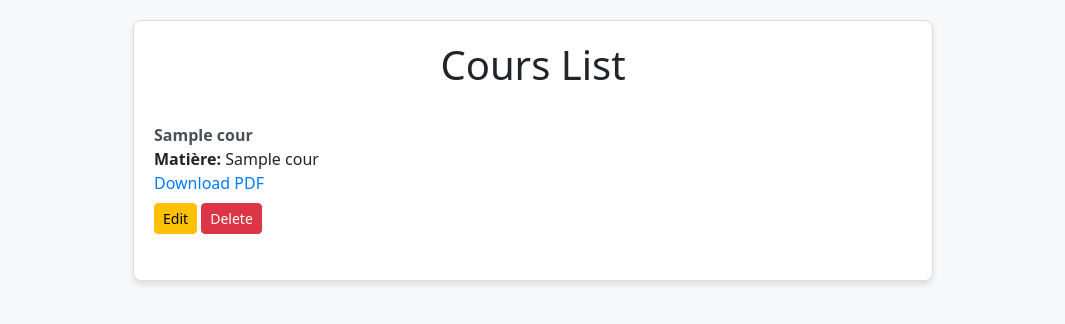
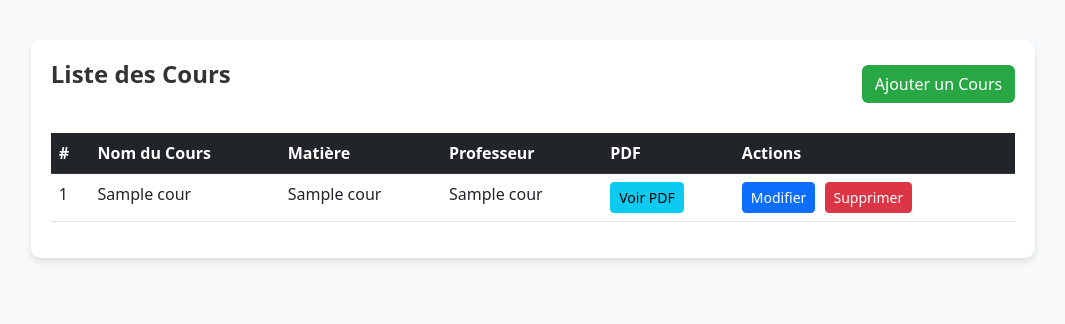
Before and after one commit to elqesbyy/myproject, a CodeIgniter 4 app: the page made by app/Views/cour/index.php in a window 1280 px wide. Shown: the top 324 px of the page, without its empty margins (107-1172 px from the left). Run offline with PHP 8.4 and a stand-in for CodeIgniter, Linux system fonts and the light colour scheme; the template is opened without the code that fills it: most values are stand-ins (such as "Sample title", 1, 10 or a date in 2020); some libraries are stand-ins or nearby versions.

Commit message:
PDF_Show_Success

```diff
--- a/app/Config/Routes.php
+++ b/app/Config/Routes.php
@@ -7,6 +7,7 @@ use CodeIgniter\Router\RouteCollection;
  */
 
 $routes->get('/admindashboard', 'Home::index');
+$routes->get('/professeurdashboard', 'Home::professeurdashboard');
 
 
 
--- a/app/Controllers/Home.php
+++ b/app/Controllers/Home.php
@@ -4,6 +4,7 @@ namespace App\Controllers;
 use App\Models\Admin;
 use App\Models\Professeur;
 use App\Models\Etudiant;
+use App\Models\Cour;
 
 class Home extends BaseController
 {
@@ -25,4 +26,9 @@ class Home extends BaseController
             'total_etudiants' => $total_etudiants
     ]);
     }
+
+    public function professeurdashboard()
+    {
+       //
+    }
 }
--- a/app/Database/Migrations/2024-11-24-205423_CreateProfesseursTable.php
+++ b/app/Database/Migrations/2024-11-24-164159_CreateProfesseursTable.php
@@ -11,6 +11,7 @@ class CreateProfesseursTable extends Migration
         $this->forge->addField([
             'id' => [
                 'type' => 'INT',
+                'constraint'     => 11,
                 'auto_increment' => true,
             ],
             'name' => [
--- a/app/Database/Migrations/2024-11-24-164159_CreateCoursTable.php
+++ b/app/Database/Migrations/2024-11-24-174159_CreateCoursTable.php
@@ -15,6 +15,10 @@ class CreateCoursTable extends Migration
                 'auto_increment' => true,
             ],
             'matiere_id' => [
+                'type'       => 'INT',
+                'constraint' => 11,
+            ],
+            'professeur_id' => [
                 'type'       => 'INT',
                 'constraint' => 11,
             ],
@@ -39,9 +43,9 @@ class CreateCoursTable extends Migration
 
         $this->forge->addKey('id', true);
         $this->forge->addForeignKey('matiere_id', 'matieres', 'id', 'CASCADE', 'CASCADE');
+        $this->forge->addForeignKey('professeur_id', 'professeurs', 'id', 'CASCADE', 'CASCADE'); // New foreign key
         $this->forge->createTable('cours');
     }
-
 
     public function down()
     {
--- a/app/Models/Cour.php
+++ b/app/Models/Cour.php
@@ -12,7 +12,7 @@ class Cour extends Model
     protected $returnType       = 'array';
     protected $useSoftDeletes   = false;
     protected $protectFields    = true;
-    protected $allowedFields    = ['matiere_id', 'name', 'pdf_file'];
+    protected $allowedFields    = ['matiere_id','professeur_id', 'name', 'pdf_file'];
 
     protected bool $allowEmptyInserts = false;
     protected bool $updateOnlyChanged = true;
--- a/app/Views/cour/index.php
+++ b/app/Views/cour/index.php
@@ -3,85 +3,88 @@
 <head>
     <meta charset="UTF-8">
     <meta name="viewport" content="width=device-width, initial-scale=1.0">
-    <title>Cours List</title>
+    <title>Liste des Cours</title>
     <!-- Bootstrap CSS -->
     <link href="https://cdn.jsdelivr.net/npm/bootstrap@5.3.0/dist/css/bootstrap.min.css" rel="stylesheet">
     <style>
         body {
-            background-color: #f8f9fa; /* Light gray background */
+            background-color: #f8f9fa;
         }
-        .cours-list {
-            max-width: 800px;
-            margin: 20px auto;
+        .table-container {
+            margin: 40px auto;
+            max-width: 90%;
+            background: #ffffff;
             padding: 20px;
-            background: #ffffff; /* White background for the card */
-            border: 1px solid #ddd;
-            border-radius: 8px;
-            box-shadow: 0 4px 6px rgba(0, 0, 0, 0.1); /* Subtle shadow */
+            border-radius: 10px;
+            box-shadow: 0px 4px 6px rgba(0, 0, 0, 0.1);
         }
-        .cours-item {
-            border-bottom: 1px solid #ddd;
-            padding: 10px 0;
+        .table-title {
+            margin-bottom: 20px;
+            font-size: 24px;
+            font-weight: bold;
+            color: #333333;
         }
-        .cours-item:last-child {
-            border-bottom: none;
+        .action-buttons a {
+            margin-right: 5px;
         }
-        .cours-name {
-            font-weight: bold;
-            color: #495057;
+        .btn-add {
+            background-color: #28a745;
+            color: white;
         }
-        .cours-pdf {
-            color: #007bff;
-            text-decoration: none;
-        }
-        .cours-pdf:hover {
-            text-decoration: underline;
+        .btn-add:hover {
+            background-color: #218838;
+            color: white;
         }
     </style>
 </head>
 <body>
     <div class="container">
-        <div class="cours-list">
-            <h1 class="text-center mb-4">Cours List</h1>
-
-            <!-- Success or Error Messages -->
-            <?php if (session()->getFlashdata('success')): ?>
-                <div class="alert alert-success">
-                    <?= session()->getFlashdata('success'); ?>
-                </div>
-            <?php endif; ?>
-            <?php if (session()->getFlashdata('error')): ?>
-                <div class="alert alert-danger">
-                    <?= session()->getFlashdata('error'); ?>
-                </div>
-            <?php endif; ?>
-
-            <ul class="list-unstyled">
-                <?php foreach ($cours as $course): ?>
-                    <li class="cours-item">
-                        <span class="cours-name"><?= esc($course['name']); ?></span><br>
-                        <strong>Matière:</strong> <?= esc($course['matiere_name']); ?><br>
-
-                        <!-- PDF file link (if exists) -->
-                        <?php if ($course['pdf_file']): ?>
-                            <a href="<?= base_url('uploads/' . esc($course['pdf_file'])); ?>" class="cours-pdf" target="_blank">Download PDF</a>
-                        <?php else: ?>
-                            <span>No PDF available</span>
-                        <?php endif; ?>
-
-                        <!-- Edit and Delete buttons -->
-                        <div class="mt-2">
-                        <a href="/cour/edit/<?= $course['id']; ?>" class="btn btn-warning btn-sm">Edit</a>
-                        <a href="/cour/delete/<?= $course['id']; ?>" class="btn btn-danger btn-sm" onclick="return confirm('Are you sure?');">Delete</a>
-
-
-                        </div>
-                    </li>
-                <?php endforeach; ?>
-            </ul>
+        <div class="table-container">
+            <div class="d-flex justify-content-between align-items-center mb-4">
+                <h1 class="table-title">Liste des Cours</h1>
+                <a href="/cour/create" class="btn btn-add">Ajouter un Cours</a>
+            </div>
+            <table class="table table-hover">
+                <thead class="table-dark">
+                    <tr>
+                        <th>#</th>
+                        <th>Nom du Cours</th>
+                        <th>Matière</th>
+                        <th>Professeur</th>
+                        <th>PDF</th>
+                        <th>Actions</th>
+                    </tr>
+                </thead>
+                <tbody>
+                    <?php if (!empty($cours)): ?>
+                        <?php foreach ($cours as $index => $cour): ?>
+                            <tr>
+                                <td><?= $index + 1; ?></td>
+                                <td><?= esc($cour['name']); ?></td>
+                                <td><?= esc($cour['matiere_name']); ?></td>
+                                <td><?= esc($cour['professeur_name']); ?></td>
+                                <td>
+                                    <?php if (!empty($cour['pdf_file'])): ?>
+                                        <a href="<?=  $cour['pdf_file']; ?>" target="_blank" class="btn btn-sm btn-info">Voir PDF</a>
+                                        <?php else: ?>
+                                        <span class="text-muted">Aucun fichier</span>
+                                    <?php endif; ?>
+                                </td>
+                                <td class="action-buttons">
+                                    <a href="/cour/edit/<?= $cour['id']; ?>" class="btn btn-sm btn-primary">Modifier</a>
+                                    <a href="/cour/delete/<?= $cour['id']; ?>" class="btn btn-sm btn-danger" onclick="return confirm('Êtes-vous sûr de vouloir supprimer ce cours ?');">Supprimer</a>
+                                </td>
+                            </tr>
+                        <?php endforeach; ?>
+                    <?php else: ?>
+                        <tr>
+                            <td colspan="6" class="text-center text-muted">Aucun cours trouvé.</td>
+                        </tr>
+                    <?php endif; ?>
+                </tbody>
+            </table>
         </div>
     </div>
-
     <!-- Bootstrap JS -->
     <script src="https://cdn.jsdelivr.net/npm/bootstrap@5.3.0/dist/js/bootstrap.bundle.min.js"></script>
 </body>
```
Also changed, not shown: app/Controllers/CourController.php (+27 -6 lines), app/Views/cour/create.php (+9 -0 lines), app/Views/cour/edit.php (+11 -0 lines), app/Views/professeurdashboard.php (added), public/uploads/index.html (added), 2 other files.
